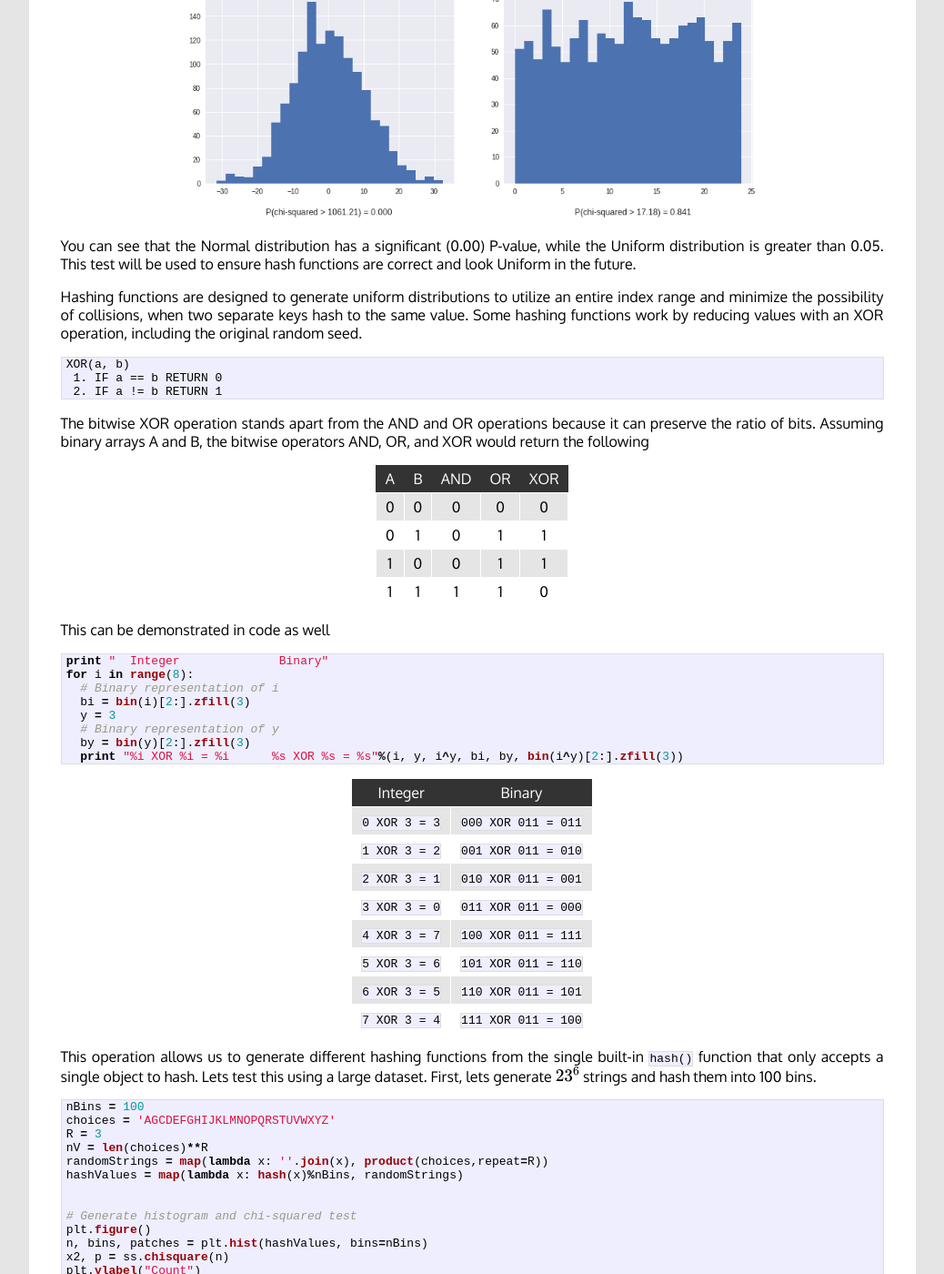
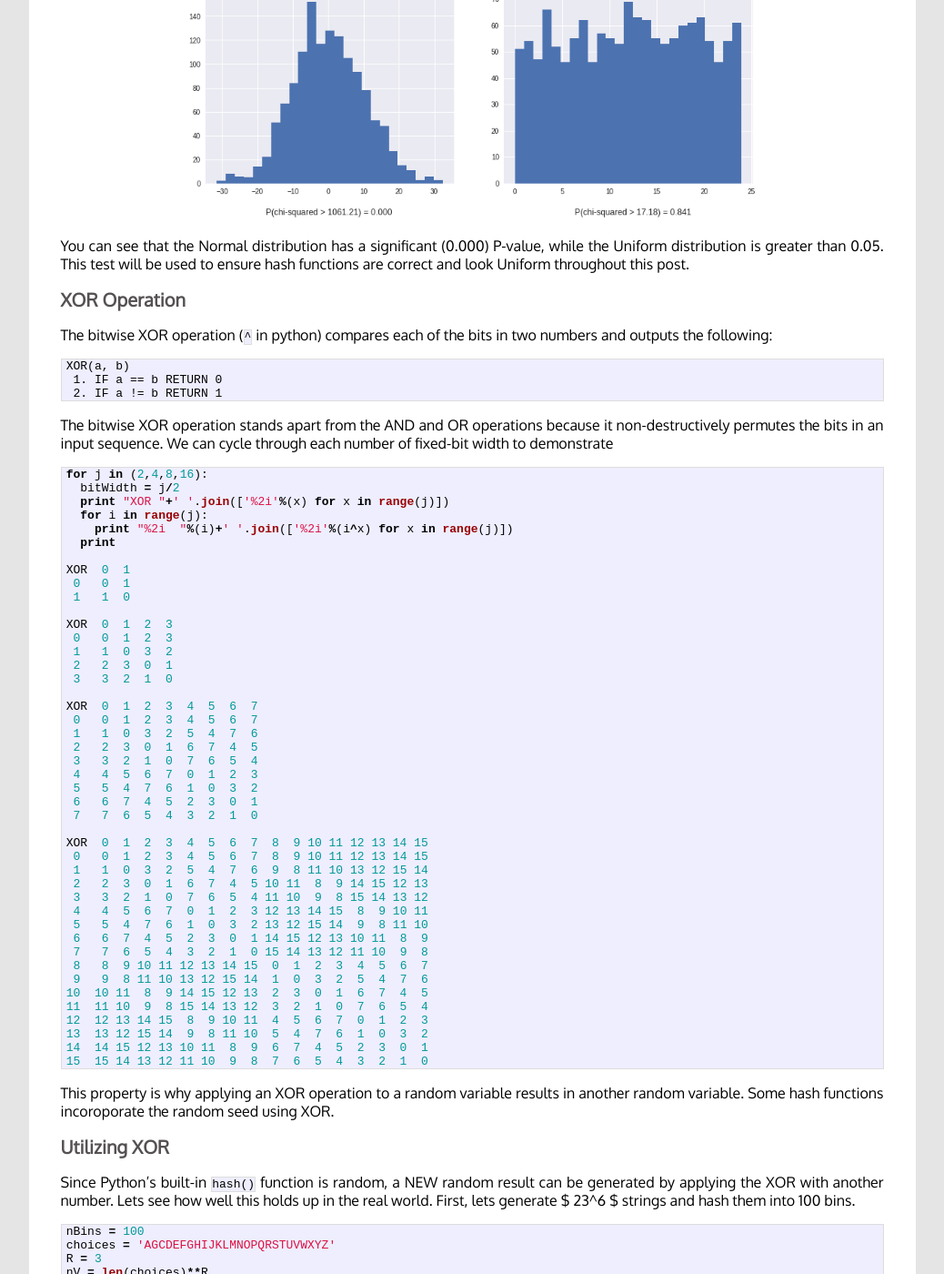
Before and after one commit to zyndagj/zyndagj.github.io, a Jekyll site: the page built from _posts/2018-02-05-hashing-functions.markdown, in a window 1280 px wide and 1400 px high, scrolled down 2925 px. Shown: the whole window at 91% size, without its empty margins (121-1159 px from the left). Built offline with Jekyll 4.4.1, drawn with Linux system fonts in a browser that asks for light colours; formulas are drawn with MathJax 3; some of the changed text lies outside the part shown.

Commit message:
Fixed XOR explanation

````diff
--- a/_posts/2018-02-05-hashing-functions.markdown
+++ b/_posts/2018-02-05-hashing-functions.markdown
@@ -29,7 +29,7 @@ Some implementations allow the user to initialize a function with a random seed
 hashA(value, seed1) != hashA(value, seed2)
 ```
 
-most do not, and choose a seed at runtime. For cases like these, which includes python's own built-in `hash()` function, there is a simple solution.
+most do not, and choose a seed at runtime. For cases like these, which includes python's own built-in `hash()` function, there is a simple solution using the XOR operation.
 
 ### Hash functions
 
@@ -133,9 +134,11 @@ t=plt.figtext(0.73,0,r'P(chi-squared > %.2f) = %0.3f'%(x2,p), ha='center')
 
 ![chi-squared comparison](/assets/xor_chi2_test.png)
 
-You can see that the Normal distribution has a significant (0.00) P-value, while the Uniform distribution is greater than 0.05. This test will be used to ensure hash functions are correct and look Uniform in the future.
+You can see that the Normal distribution has a significant (0.000) P-value, while the Uniform distribution is greater than 0.05. This test will be used to ensure hash functions are correct and look Uniform throughout this post.
 
-Hashing functions are designed to generate uniform distributions to utilize an entire index range and minimize the possibility of collisions, when two separate keys hash to the same value. Some hashing functions work by reducing values with an XOR operation, including the original random seed.
+### XOR Operation
+
+The bitwise XOR operation (`^` in python) compares each of the bits in two numbers and outputs the following:
 
 ```
 XOR(a, b)
@@ -143,40 +146,62 @@ XOR(a, b)
  2. IF a != b RETURN 1
 ```
 
-The bitwise XOR operation stands apart from the AND and OR operations because it can preserve the ratio of bits. Assuming binary arrays A and B, the bitwise operators AND, OR, and XOR would return the following
-
-| A | B | AND | OR | XOR |
-|:-:|:-:|:-:|:-:|:-:|
-| 0 | 0 | 0 | 0 | 0 |
-| 0 | 1 | 0 | 1 | 1 |
-| 1 | 0 | 0 | 1 | 1 |
-| 1 | 1 | 1 | 1 | 0 |
-
-This can be demonstrated in code as well
+The bitwise XOR operation stands apart from the AND and OR operations because it non-destructively permutes the bits in an input sequence. We can cycle through each number of fixed-bit width to demonstrate
 
 ```python
-print "  Integer              Binary"
-for i in range(8):
-  # Binary representation of i
-  bi = bin(i)[2:].zfill(3)
-  y = 3
-  # Binary representation of y
-  by = bin(y)[2:].zfill(3)
-  print "%i XOR %i = %i      %s XOR %s = %s"%(i, y, i^y, bi, by, bin(i^y)[2:].zfill(3))
+for j in (2,4,8,16):
+  bitWidth = j/2
+  print "XOR "+' '.join(['%2i'%(x) for x in range(j)])
+  for i in range(j):
+    print "%2i  "%(i)+' '.join(['%2i'%(i^x) for x in range(j)])
+  print
+
+XOR  0  1
+ 0   0  1
+ 1   1  0
+
+XOR  0  1  2  3
+ 0   0  1  2  3
+ 1   1  0  3  2
+ 2   2  3  0  1
+ 3   3  2  1  0
+
+XOR  0  1  2  3  4  5  6  7
+ 0   0  1  2  3  4  5  6  7
+ 1   1  0  3  2  5  4  7  6
+ 2   2  3  0  1  6  7  4  5
+ 3   3  2  1  0  7  6  5  4
+ 4   4  5  6  7  0  1  2  3
+ 5   5  4  7  6  1  0  3  2
+ 6   6  7  4  5  2  3  0  1
+ 7   7  6  5  4  3  2  1  0
+
+XOR  0  1  2  3  4  5  6  7  8  9 10 11 12 13 14 15
+ 0   0  1  2  3  4  5  6  7  8  9 10 11 12 13 14 15
+ 1   1  0  3  2  5  4  7  6  9  8 11 10 13 12 15 14
+ 2   2  3  0  1  6  7  4  5 10 11  8  9 14 15 12 13
+ 3   3  2  1  0  7  6  5  4 11 10  9  8 15 14 13 12
+ 4   4  5  6  7  0  1  2  3 12 13 14 15  8  9 10 11
+ 5   5  4  7  6  1  0  3  2 13 12 15 14  9  8 11 10
+ 6   6  7  4  5  2  3  0  1 14 15 12 13 10 11  8  9
+ 7   7  6  5  4  3  2  1  0 15 14 13 12 11 10  9  8
+ 8   8  9 10 11 12 13 14 15  0  1  2  3  4  5  6  7
+ 9   9  8 11 10 13 12 15 14  1  0  3  2  5  4  7  6
+10  10 11  8  9 14 15 12 13  2  3  0  1  6  7  4  5
+11  11 10  9  8 15 14 13 12  3  2  1  0  7  6  5  4
+12  12 13 14 15  8  9 10 11  4  5  6  7  0  1  2  3
+13  13 12 15 14  9  8 11 10  5  4  7  6  1  0  3  2
+14  14 15 12 13 10 11  8  9  6  7  4  5  2  3  0  1
+15  15 14 13 12 11 10  9  8  7  6  5  4  3  2  1  0
 ```
 
-|  Integer    |          Binary |
-|:-----------:|:---------------:|
-| `0 XOR 3 = 3` | `000 XOR 011 = 011` |
-| `1 XOR 3 = 2` | `001 XOR 011 = 010` |
-| `2 XOR 3 = 1` | `010 XOR 011 = 001` |
-| `3 XOR 3 = 0` | `011 XOR 011 = 000` |
-| `4 XOR 3 = 7` | `100 XOR 011 = 111` |
-| `5 XOR 3 = 6` | `101 XOR 011 = 110` |
-| `6 XOR 3 = 5` | `110 XOR 011 = 101` |
-| `7 XOR 3 = 4` | `111 XOR 011 = 100` |
+This property is why applying an XOR operation to a random variable results in another random variable. Some hash functions incoroporate the random seed using XOR.
 
-This operation allows us to generate different hashing functions from the single built-in `hash()` function that only accepts a single object to hash. Lets test this using a large dataset. First, lets generate $$23^6$$ strings and hash them into 100 bins.
+### Utilizing XOR
+
+Since Python's built-in `hash()` function is random, a NEW random result can be generated by applying the XOR with another number.
+Lets see how well this holds up in the real world.
+First, lets generate \$ 23^6 \$ strings and hash them into 100 bins.
 
 ```python
 nBins = 100
@@ -198,7 +223,7 @@ plt.title("Hashing %i^%i (%i) unique strings into %i bins"%(len(choices), R, nV,
 
 ![raw hash values](/assets/xor_original.png)
 
-Then, starting from the original hash values, we can generate different datasets by applying an XOR with a random variable.
+Then, starting from the original hash values, we can generate NEW datasets by applying an XOR with a random variable.
 
 ```
 # Generate histogram and chi-squared test
@@ -231,4 +256,6 @@ for i in range(N):
 print "%i/%i = %0.3f XOR'd values were uniform"%(numUniform, N, numUniform/float(N))
 ```
 
-661 of the 1000 random datasets would statistically appear to have been generated from a uniform distribution. While not perfect, this is fairly good for a hash function.
+661 of the 1000 random datasets would statistically appear to have been generated from a uniform distribution. While not perfect, this is fairly good for a hash function. Please note that since this code uses random values, your results may differ.
+
+_edited 2018-02-06_
````
Also changed, not shown: other parts of _posts/2018-02-05-hashing-functions.markdown (+2 -1 lines).
